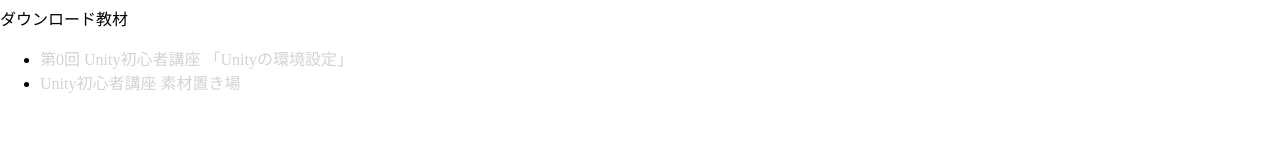
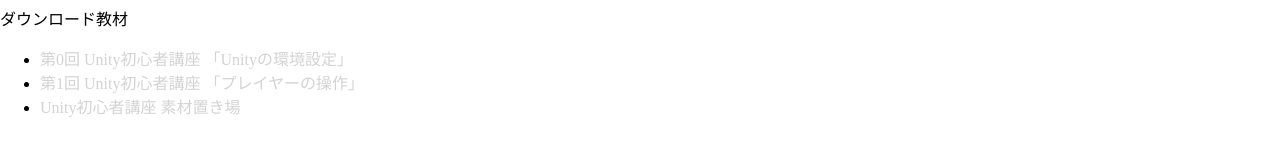
Before and after one commit to RoperaSn88/Portfolio, a plain HTML site: page Works.html in a window 1280 px wide. Shown: the part 133-293 px from the top of the page. Drawn offline with Linux system fonts and the light colour scheme.

Commit message:
1章の追加

```diff
--- a/Works.html
+++ b/Works.html
@@ -35,6 +35,7 @@
                 ダウンロード教材<br>
                 <ul>
                     <li><a href="pdfs/unity_0_kankyou_ver1.0.pdf" download="0_Unity初心者講座.pdf" class="downloadCal">第0回 Unity初心者講座 「Unityの環境設定」</a></li>
+                    <li><a href="pdfs/unity_1_player_ver1.pdf" download="1_Unity初心者講座.pdf" class="downloadCal">第1回 Unity初心者講座 「プレイヤーの操作」</a></li>
                     <li><a href="pdfs/base_ver2.unitypackage" download="base_ver2.unitypackage" class="downloadCal">Unity初心者講座 素材置き場</a></li>
 
                 </ul>
```
Also changed, not shown: 1 other file.
